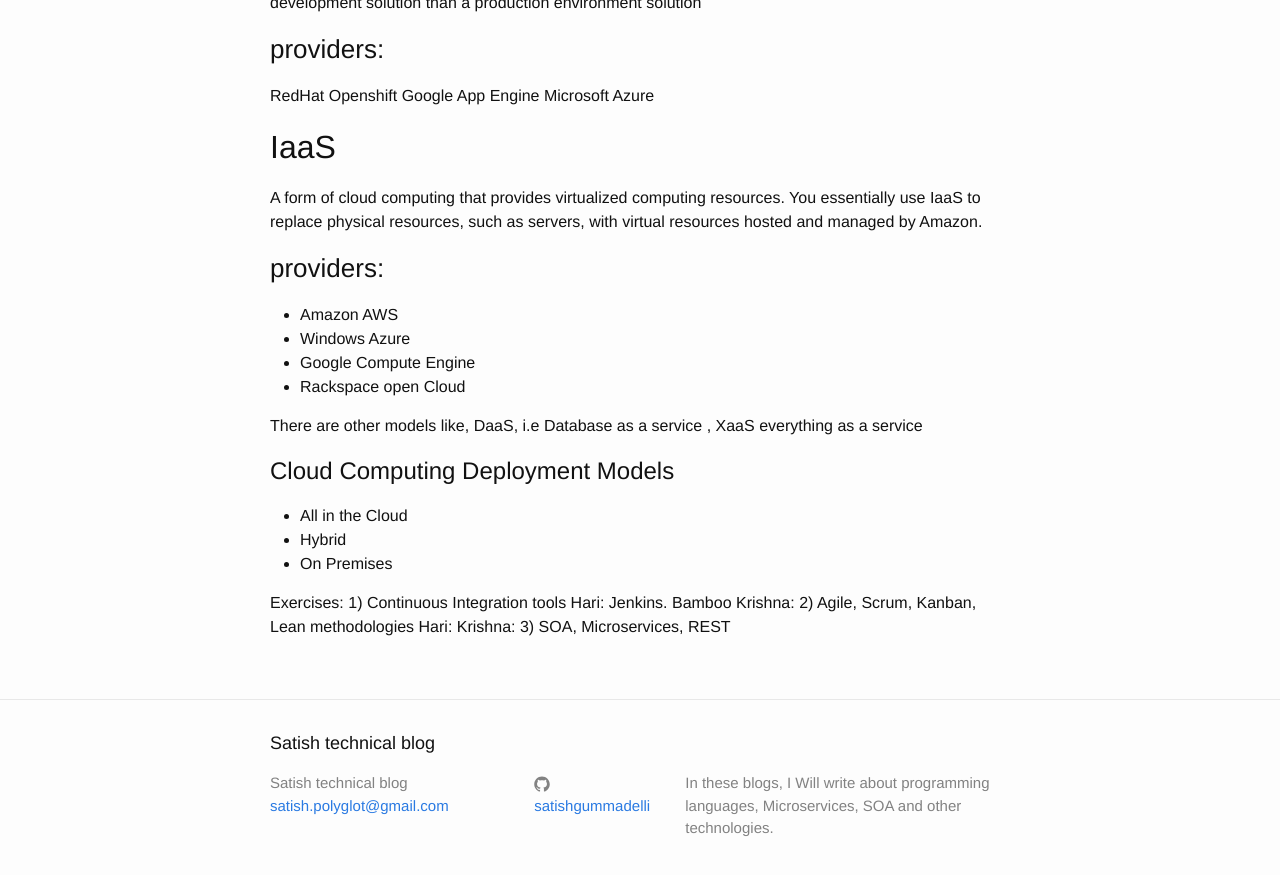
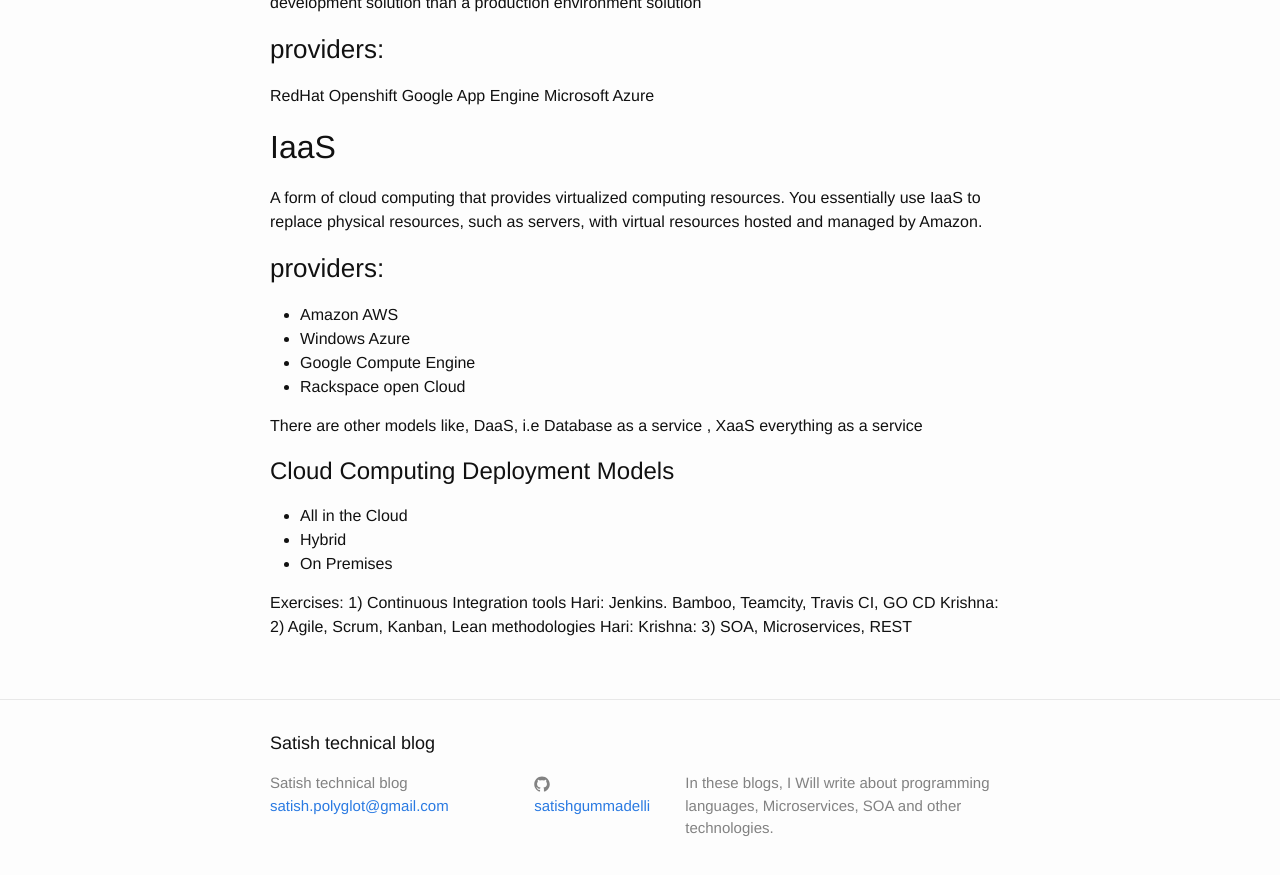
Before and after one commit to satishgummadelli/satishgummadelli.github.io, a Jekyll site: the page built from _posts/2017-01-12-aws-day1.markdown, in a window 1280 px wide and 900 px high, scrolled down 1502 px. Shown: the top 875 px of the window. Built offline with Jekyll 4.4.1, drawn with Linux system fonts in a browser that asks for light colours.

Commit message:
Updating tools

```diff
--- a/_posts/2017-01-12-aws-day1.markdown
+++ b/_posts/2017-01-12-aws-day1.markdown
@@ -93,7 +93,7 @@
 
 Exercises:
 1) Continuous Integration tools
- Hari: Jenkins. Bamboo
+ Hari: Jenkins. Bamboo, Teamcity, Travis CI, GO CD
  Krishna:
 2) Agile, Scrum, Kanban, Lean methodologies
 Hari:
```
